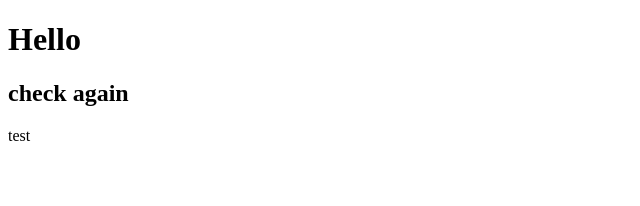
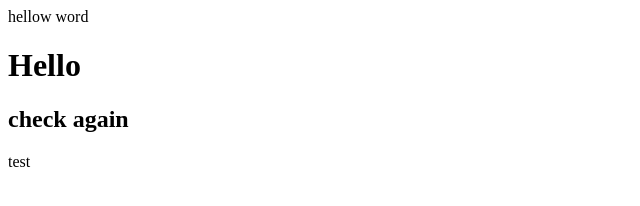
Before and after one commit to hussaind365/TechCampus_one, a plain HTML site: page index.html in a window 1280 px wide. Shown: the whole page, without its empty margins (0-640 px from the left). Drawn offline with Linux system fonts and the light colour scheme.

Commit message:
adding header

```diff
--- a/index.html
+++ b/index.html
@@ -4,6 +4,7 @@
 	<title>test git</title>
 </head>
 <body>
+	<header>hellow word</header>
 <h1>Hello</h1>
 <h2>check again</h2>
 <p>test</p>
```
